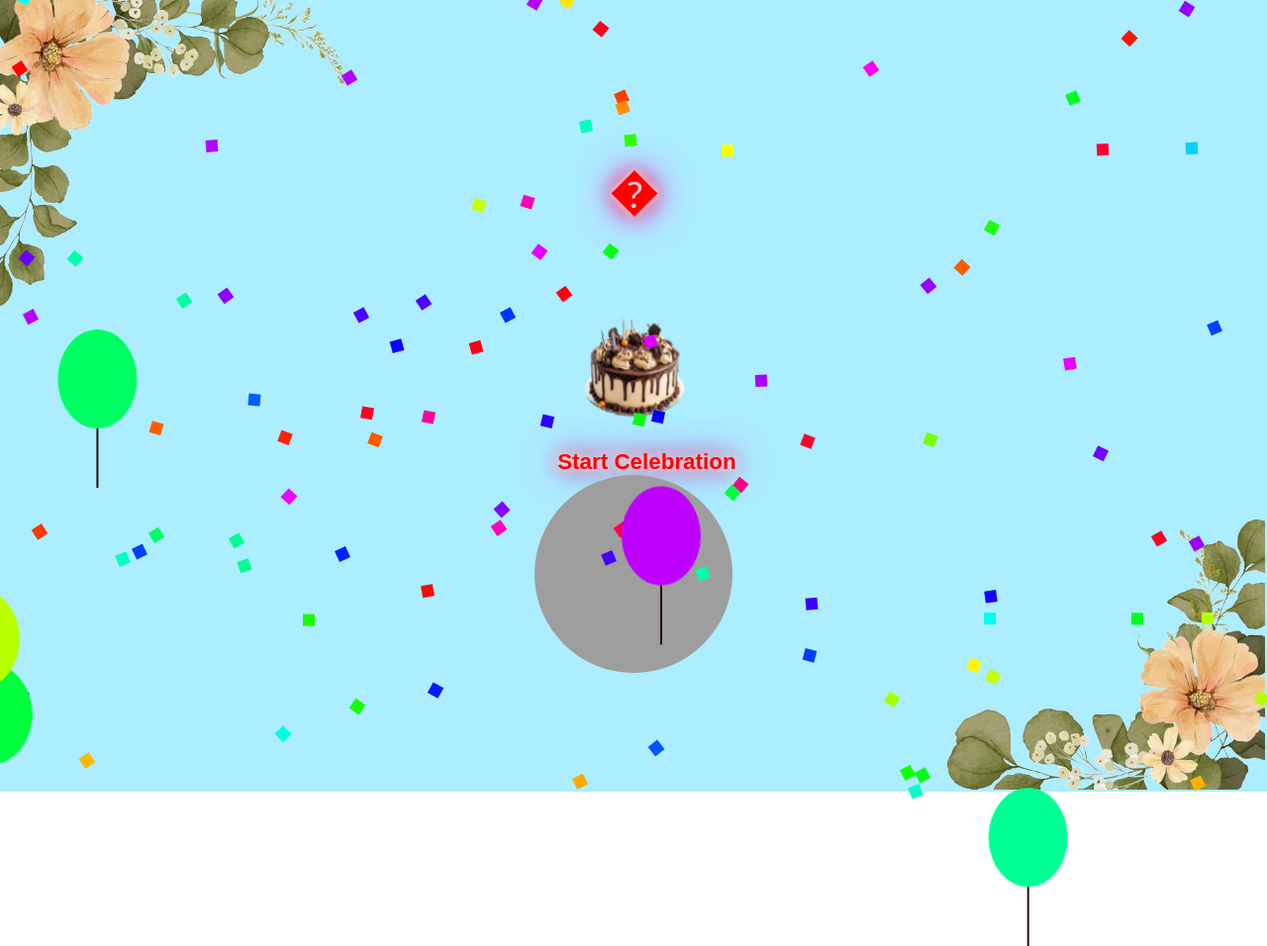
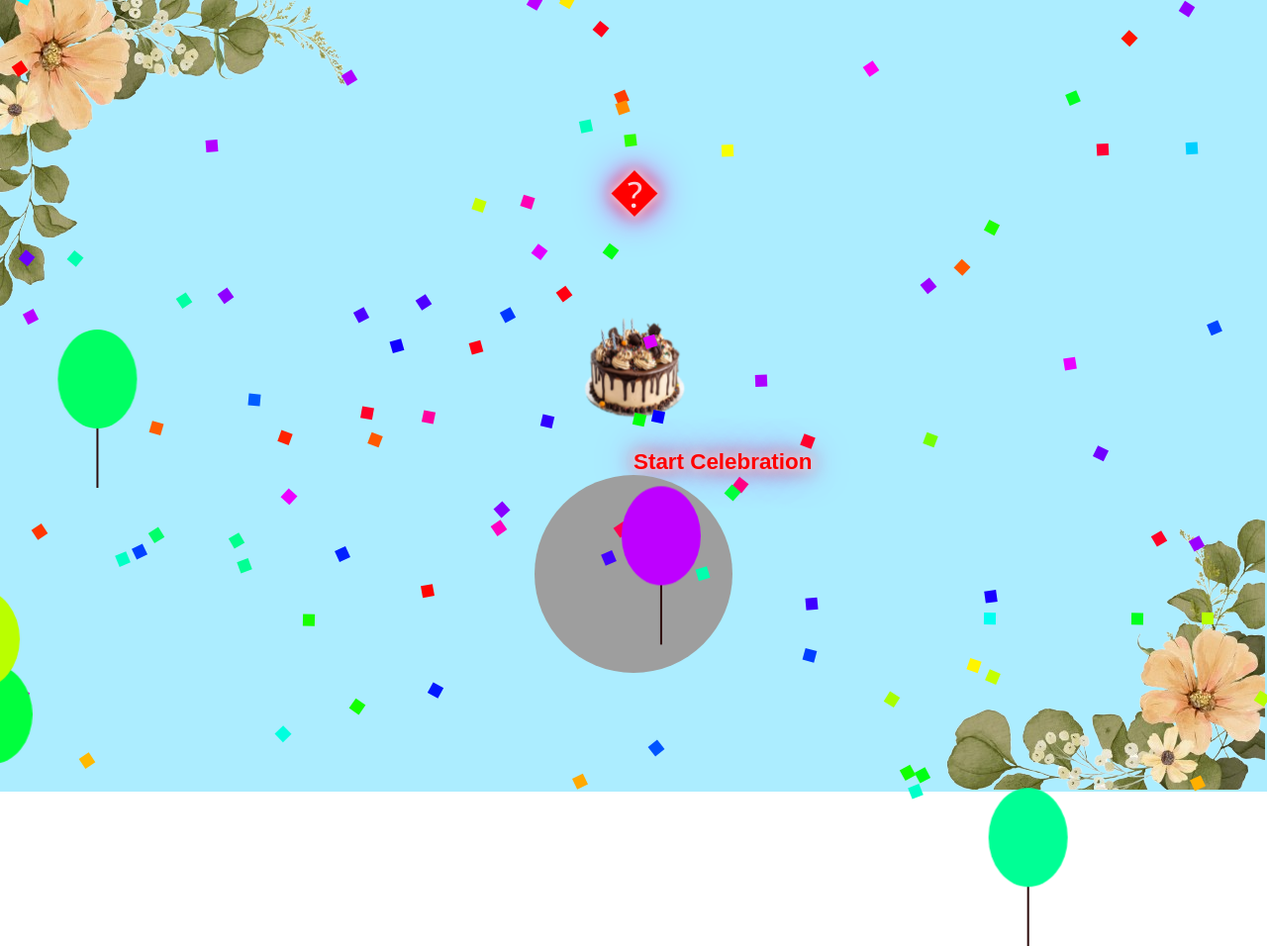
Before and after one commit to rohit7257/31Dec, a plain HTML site: page index.html in a window 1280 px wide. Shown: the whole page at 99% size. Drawn offline with Linux system fonts and the light colour scheme; grey boxes are pictures that could not be loaded.

Commit message:
Update index.html

```diff
--- a/index.html
+++ b/index.html
@@ -31,7 +31,7 @@
         h4{
             font-size: 1.4rem;
             position: absolute;
-            left: 44%;
+            left: 50%;
             bottom: 320px;
             color: red;
             text-shadow: 0 0 10px #fff, 0 0 20px red, 0 0 40px #ff00ff;
@@ -221,4 +221,5 @@
 
     </script>
 </body>
+
 </html>
```
